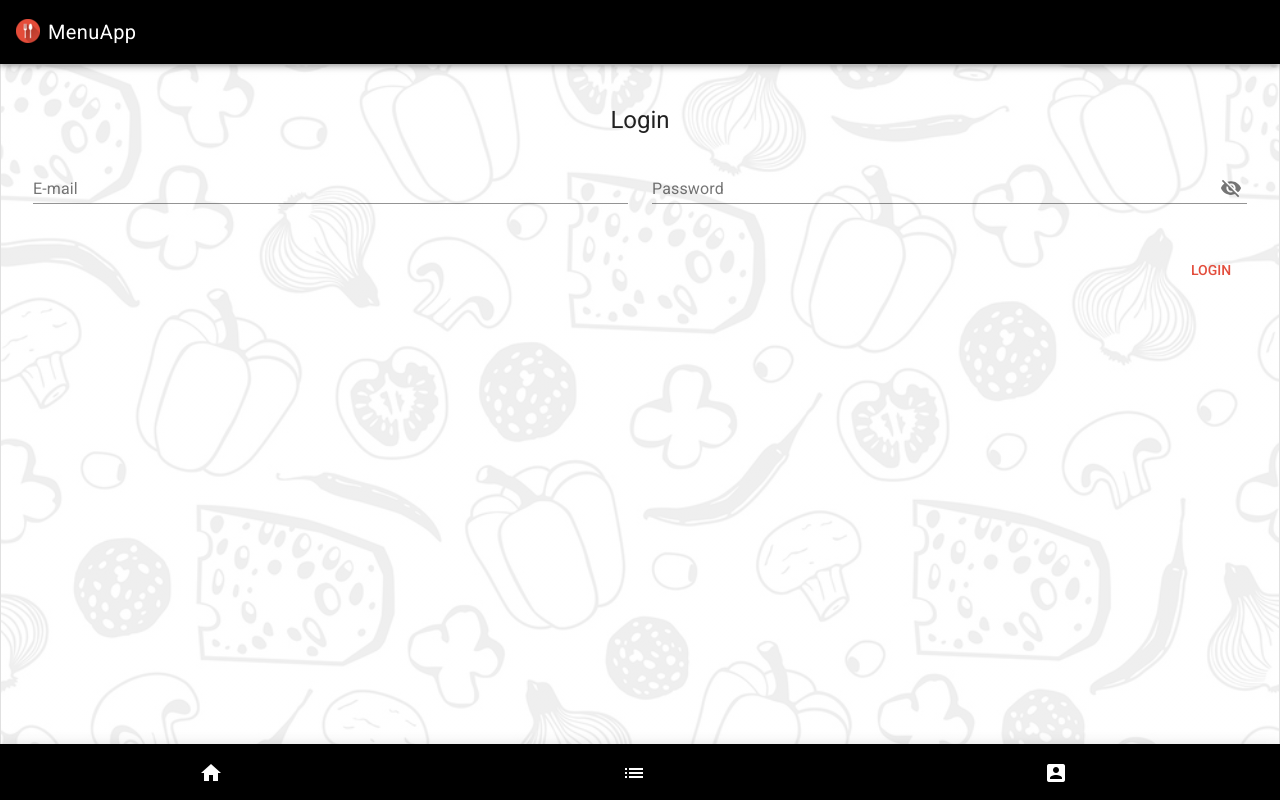
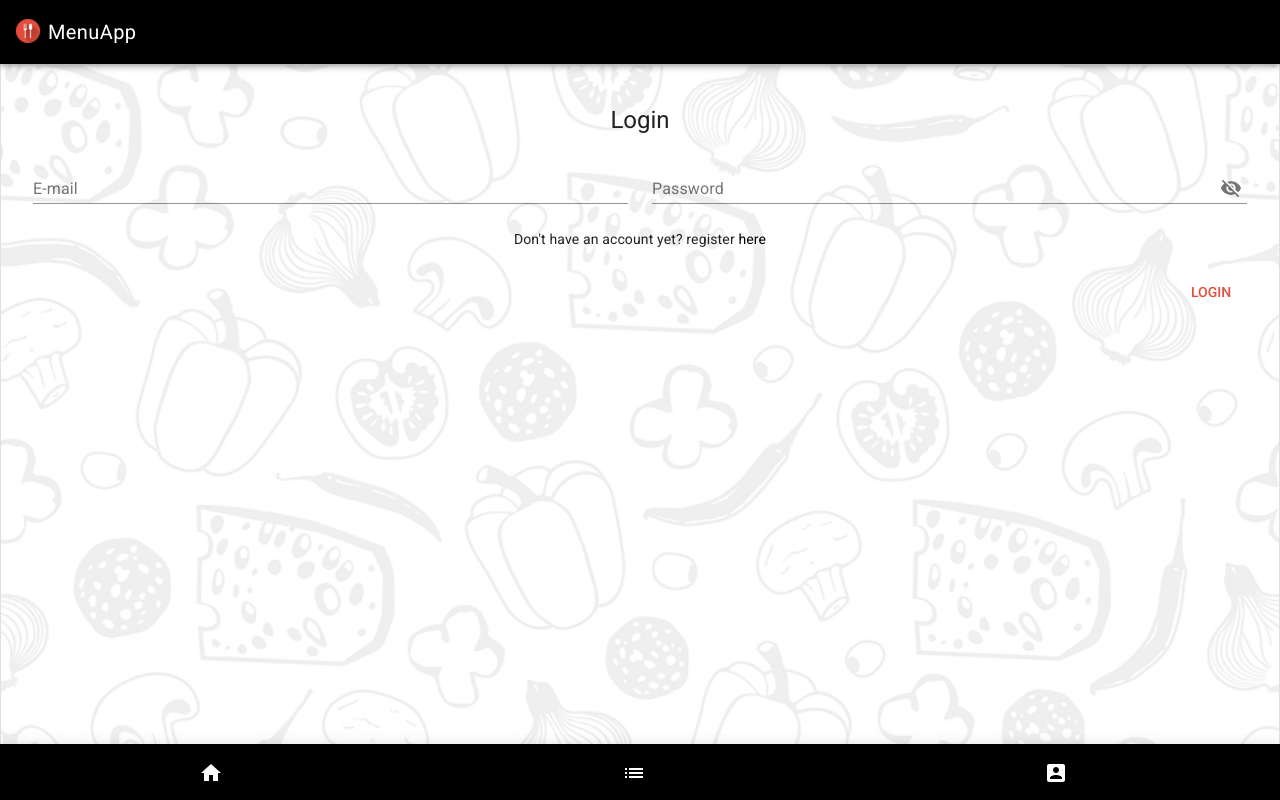
Before and after one commit to RobbieVerdurme/MenuApp_PWA, a Nuxt app: page /login in a window 1280 px wide. Built offline with nearby package versions, Linux system fonts and the light colour scheme.

Commit message:
[Add] reference to register page

```diff
--- a/pages/login/index.vue
+++ b/pages/login/index.vue
@@ -31,6 +31,7 @@
             </md-field>
           </div>
         </div>
+        <span>Don't have an account yet? register <nuxt-link :to="{name:'register'}"> here </nuxt-link></span>
       </md-card-content>
       <md-progress-bar v-if="sending" md-mode="indeterminate" />
       <md-card-actions>
```
